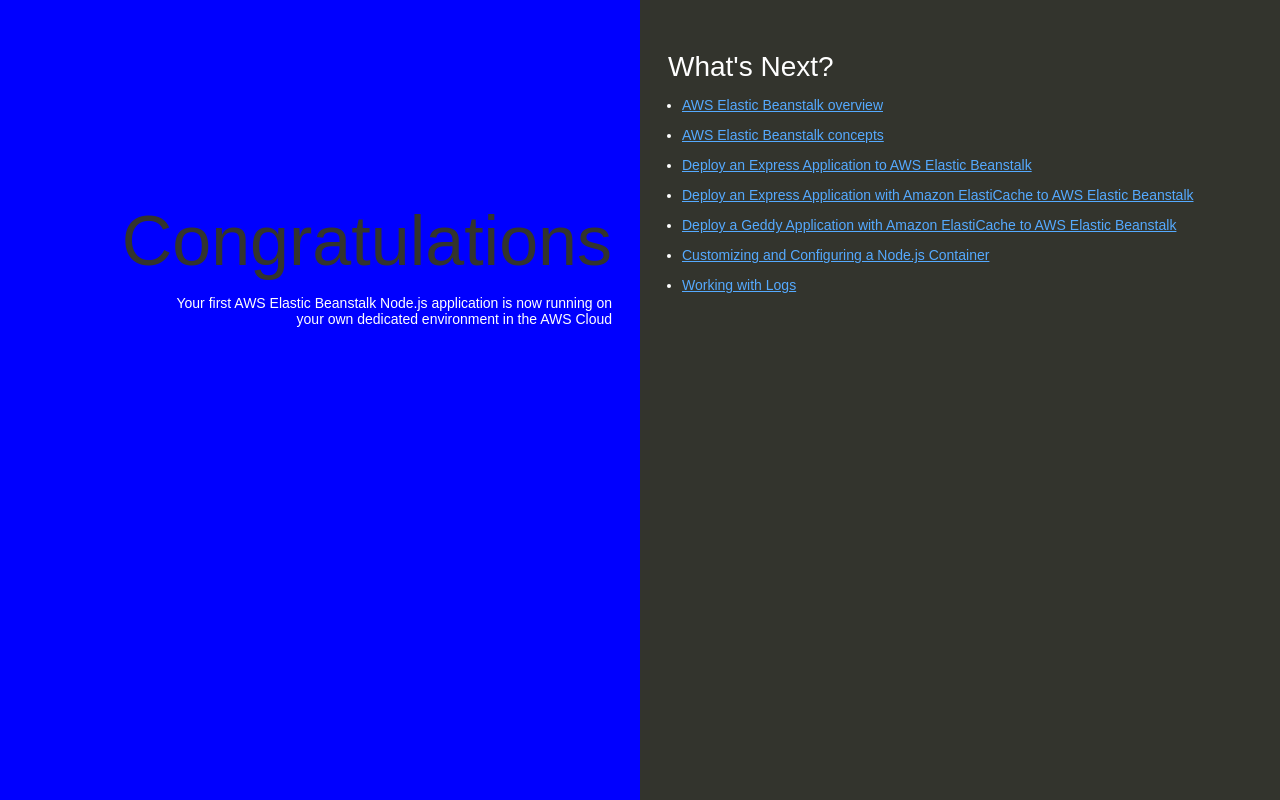
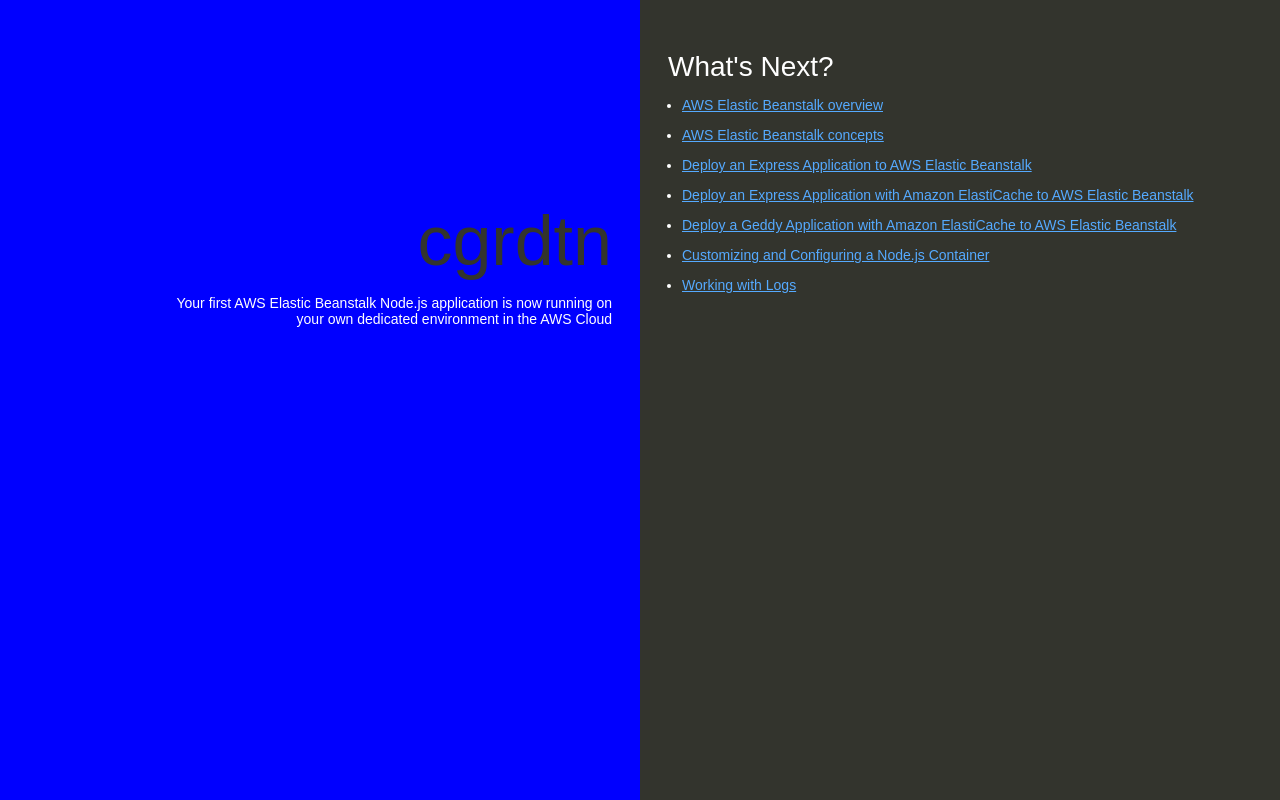
Before and after one commit to billy8260/DOP-ALL, a website: page aws-cicd/nodejs-v2-blue/index.html in a window 1280 px wide. Drawn offline with Linux system fonts and the light colour scheme.

Commit message:
Update index.html

```diff
--- a/aws-cicd/nodejs-v2-blue/index.html
+++ b/aws-cicd/nodejs-v2-blue/index.html
@@ -74,7 +74,7 @@
   </head>
   <body>
     <div class="textColumn">
-      <h1>Congratulations</h1>
+      <h1>cgrdtn</h1>
       <p>Your first AWS Elastic Beanstalk Node.js application is now running on your own dedicated environment in the AWS Cloud</p>
     </div>
     <div class="linksColumn">
```
